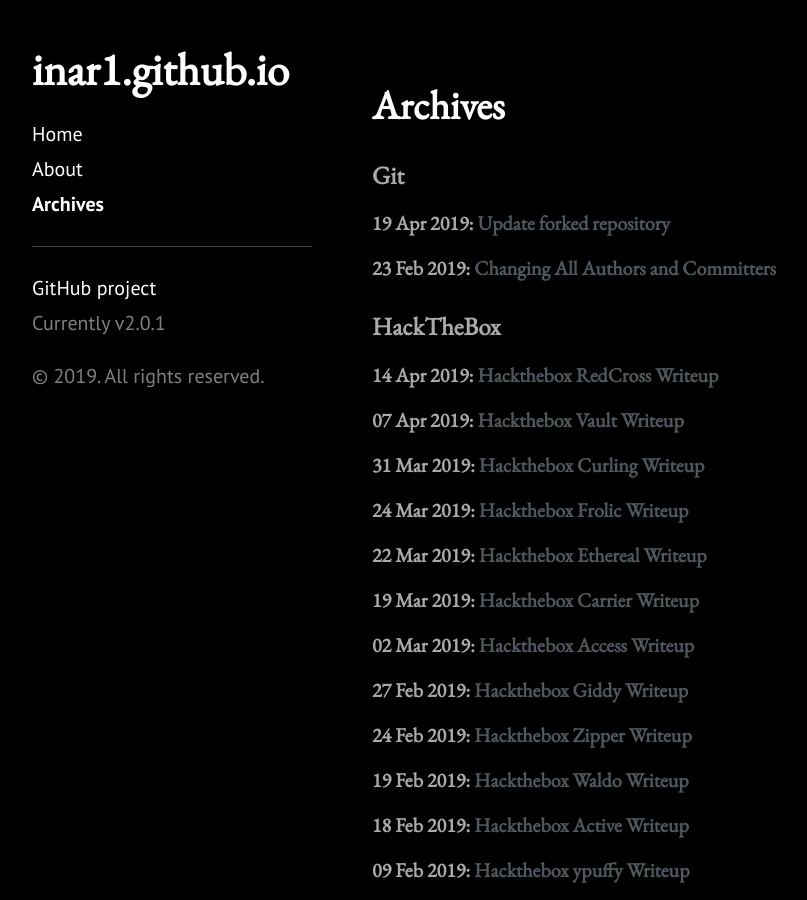
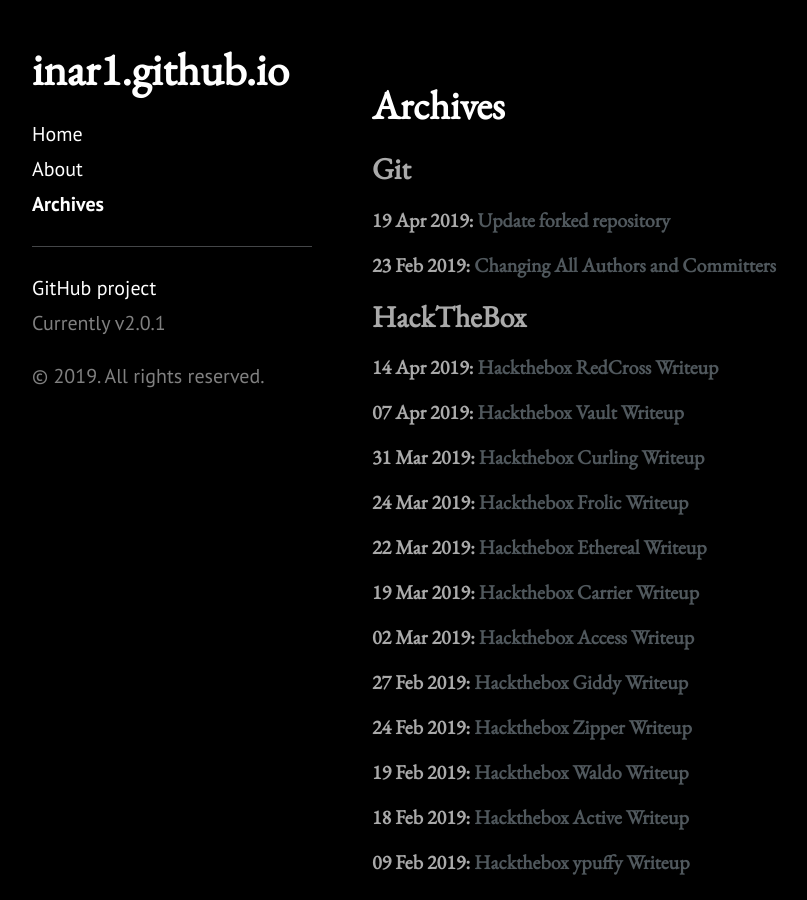
Before and after one commit to 1n4r1/1n4r1.github.io, a Jekyll site: the page built from archives.md, in a window 1280 px wide and 900 px high. Shown: the whole window, without its empty margins (8-815 px from the left). Built offline with Jekyll 4.4.1, drawn with Linux system fonts in a browser that asks for light colours.

Commit message:
change tag of category titles

```diff
--- a/archives.md
+++ b/archives.md
@@ -11,7 +11,7 @@ title: Archives
     <div id="#{{ category_name | slugize }}"></div>
     <p></p>
 
-    <h3 class="tag-head">{{ category_name }}</h3>
+    <h2 class="tag-head">{{ category_name }}</h2>
     <a name="{{ category_name | slugize }}"></a>
     {% for post in site.categories[category_name] %}
     <article class="archive-item">
```
